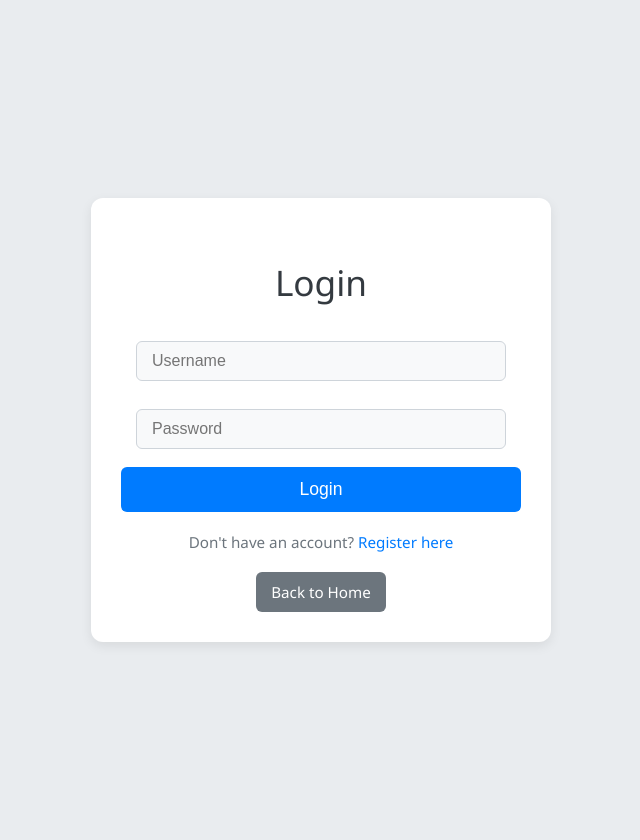
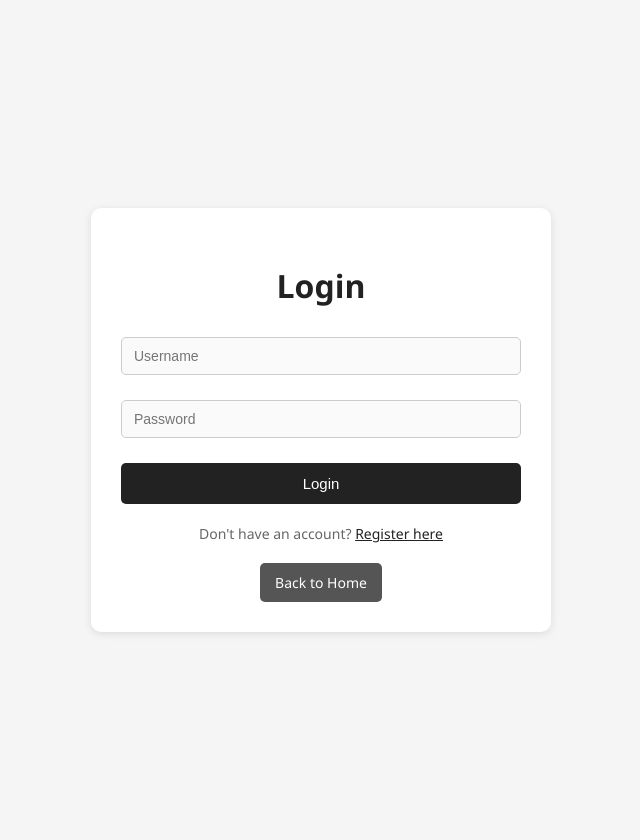
Before and after one commit to Keycre12/blogblog, a PHP site: page /login.php in a window 1280 px wide. Shown: the whole page, without its empty margins (319-959 px from the left). Run offline with PHP 8.4, Linux system fonts and the light colour scheme.

Commit message:
hala nani

```diff
--- a/login.php
+++ b/login.php
@@ -39,8 +39,8 @@ if ($_SERVER['REQUEST_METHOD'] === 'POST') {
     <title>Login - Blog App</title>
     <style>
     body {
-            background: #e9ecef; /* Light gray background */
-            font-family: 'Segoe UI', Tahoma, Geneva, Verdana, sans-serif; /* Modern font */
+        background: #f5f5f5;
+        font-family: 'Segoe UI', Tahoma, Geneva, Verdana, sans-serif;
         display: flex;
         justify-content: center;
         align-items: center;
@@ -50,102 +50,103 @@ if ($_SERVER['REQUEST_METHOD'] === 'POST') {
     }
 
     .login-container {
-            background: #fff;
+        background: #ffffff;
         padding: 30px;
-            border-radius: 12px; /* Rounded corners */
-            box-shadow: 0 4px 12px rgba(0, 0, 0, 0.08); /* Softer shadow */
+        border-radius: 10px;
+        box-shadow: 0 2px 8px rgba(0, 0, 0, 0.1);
         width: 100%;
-            max-width: 400px; /* Slightly wider */
+        max-width: 400px;
         text-align: center;
     }
 
     h2 {
-            margin-bottom: 25px;
-            color: #343a40; /* Darker heading */
-            font-size: 2.2em;
-            font-weight: 500;
+        margin-bottom: 20px;
+        color: #222222;
+        font-size: 2em;
+        font-weight: 600;
     }
 
     input[type="text"],
     input[type="password"] {
-            width: calc(100% - 30px);
-            padding: 10px 15px;
+        width: 100%;
+        padding: 10px 12px;
         margin-top: 10px;
-            margin-bottom: 18px;
-            border: 1px solid #ced4da; /* Light gray border */
-            border-radius: 6px; /* Rounded inputs */
-            background-color: #f8f9fa; /* Light background */
-            font-size: 1em;
+        margin-bottom: 15px;
+        border: 1px solid #cccccc;
+        border-radius: 5px;
+        background-color: #fafafa;
+        font-size: 14px;
+        color: #333333;
         box-sizing: border-box;
-            transition: border-color 0.2s ease-in-out;
+        transition: border-color 0.2s;
     }
 
     input[type="text"]:focus,
     input[type="password"]:focus {
-            border-color: #007bff; /* Blue focus */
+        border-color: #333333;
         outline: none;
-            box-shadow: 0 0 0 0.2rem rgba(0, 123, 255, 0.25); /* Subtle focus shadow */
-            background-color: #fff;
+        background-color: #ffffff;
     }
 
     input[type="submit"] {
         width: 100%;
         padding: 12px;
-            background-color: #007bff; /* Blue button */
+        background-color: #222222;
         border: none;
         color: white;
         font-weight: 500;
-            border-radius: 6px;
-            font-size: 1.1em;
+        border-radius: 5px;
+        font-size: 15px;
         cursor: pointer;
-            transition: background-color 0.2s ease-in-out;
+        transition: background-color 0.2s;
+        margin-top: 10px;
     }
 
     input[type="submit"]:hover {
-            background-color: #0056b3; /* Darker blue on hover */
+        background-color: #000000;
     }
 
     .error {
-            color: #f44336; /* Red error text */
+        color: #cc0000;
         margin-top: 10px;
-            font-size: 0.95em;
+        font-size: 14px;
     }
 
     .link {
         margin-top: 20px;
-            font-size: 0.95em;
-            color: #6c757d; /* Gray link text */
+        font-size: 14px;
+        color: #666666;
     }
 
     .link a {
-            color: #007bff; /* Blue link */
-            text-decoration: none;
+        color: #222222;
+        text-decoration: underline;
         font-weight: 500;
     }
 
     .link a:hover {
-            text-decoration: underline;
-            color: #0056b3;
+        color: #000000;
     }
 
     .back-button {
         display: inline-block;
         margin-top: 20px;
-            background-color: #6c757d; /* Gray back button */
+        background-color: #555555;
         color: white;
         padding: 10px 15px;
         border: none;
-            border-radius: 6px;
+        border-radius: 5px;
         font-weight: 500;
         text-decoration: none;
-            transition: background-color 0.2s ease-in-out;
-            font-size: 0.95em;
+        transition: background-color 0.2s;
+        font-size: 14px;
     }
 
     .back-button:hover {
-            background-color: #495057; /* Darker gray on hover */
+        background-color: #333333;
     }
 </style>
+
 </head>
 <body>
     <div class="login-container">
```
Also changed, not shown: add_post.php (+101 -3 lines), register.php (+129 -3 lines). Lines whose indentation alone changed are shown as unchanged.
